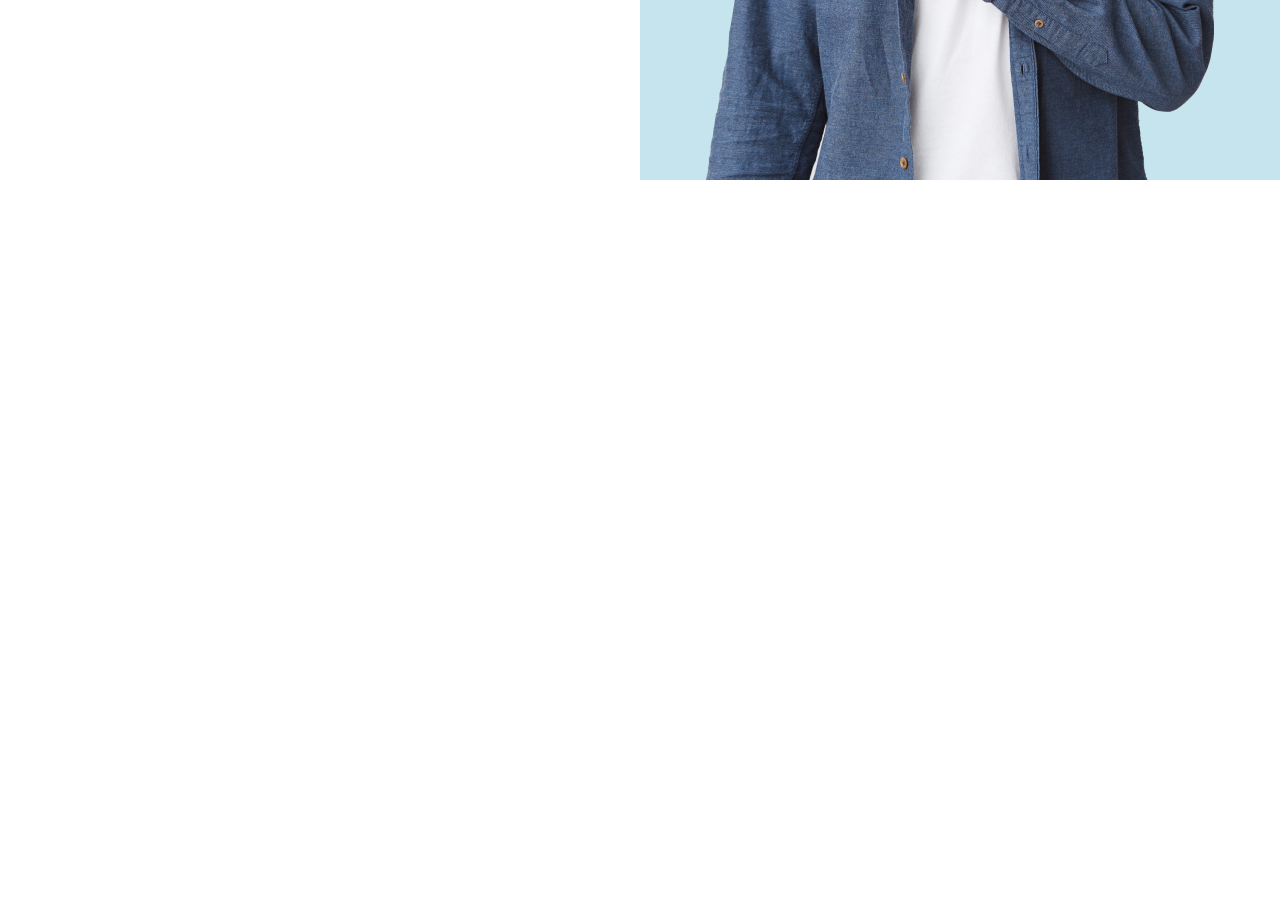
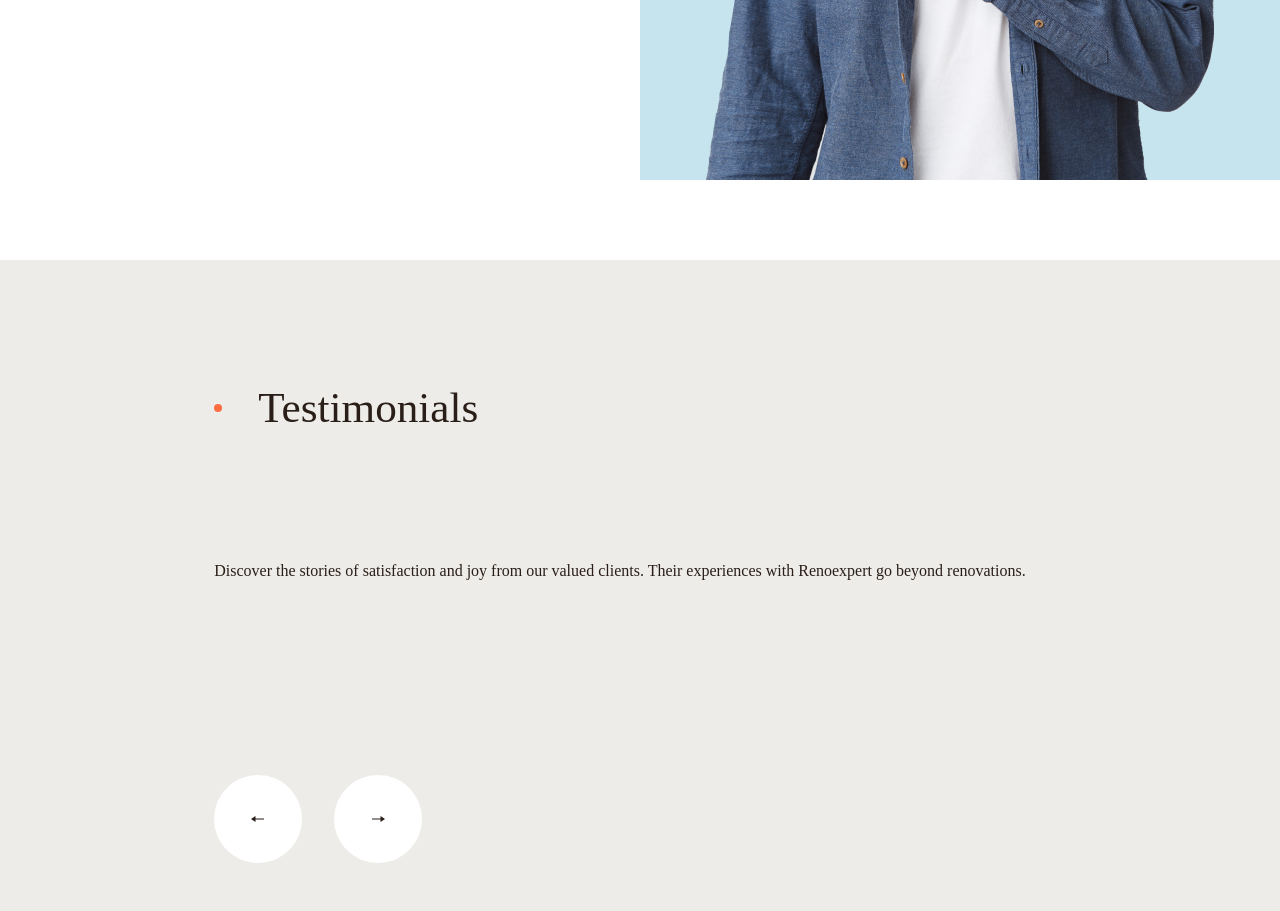
Before and after one commit to mdbakibillahrohan/renoexpert_public, a website: page index.html in a window 1280 px wide. Shown: the part 3136-4047 px from the top of the page. Before the commit the page ends 3396 px from the top, so only its background shows below. Drawn offline with nearby package versions, Linux system fonts and the light colour scheme; files that its build step writes are made by us from their sources.

Commit message:
testimonial left side

```diff
--- a/index.html
+++ b/index.html
@@ -13,7 +13,7 @@
       crossorigin="anonymous"
       referrerpolicy="no-referrer"
     />
-    <link rel="stylesheet" href="asset/css/glider.min.css">
+    <link rel="stylesheet" href="asset/css/glider.min.css" />
   </head>
 
   <body>
@@ -77,14 +77,14 @@
         <div class="h-full sm:w-full md:w-[95%] lg:w-[90%] absolute right-0">
           <div class="flex h-full w-full">
             <div class="h-full w-[43%] flex justify-end items-center">
-            <div class="w-[37.6875rem] mr-6 ">
+              <div class="w-[37.6875rem] mr-6">
                 <h1 class="text-[2.7rem] leading-[3.24rem] text-[#291E18]">
                   Where Vision Meets Precision, Every Detail Matters.
                 </h1>
                 <p class="text-[1.125rem] my-12 text-[#291E18CC]">
-                At Renoexpert, we believe every home has a unique story to tell.
-                Our skilled team in Singapore specializes in turning your space
-                into a narrative of style, comfort, and innovation.
+                  At Renoexpert, we believe every home has a unique story to
+                  tell. Our skilled team in Singapore specializes in turning
+                  your space into a narrative of style, comfort, and innovation.
                 </p>
                 <a
                   class="bg-[#FF6D43] py-4 px-10 inline-block text-[#EEECE8] rounded-full cursor-pointer z-10"
@@ -93,14 +93,14 @@
                 </a>
               </div>
             </div>
-          <div class="h-full flex w-[57%] justify-end items-center overflow-visible">
+            <div
+              class="h-full flex w-[57%] justify-end items-center overflow-visible"
+            >
               <!-- <img class="" src="/asset/img/3d floor plan 3.png" alt="" srcset="" /> -->
               <div class="hero-img w-full h-full"></div>
             </div>
           </div>
         </div>
-
-
       </section>
       <!-- here ended the hero section  -->
 
@@ -450,8 +450,6 @@
               </div>
             </div>
             <!-- single service section ended -->
-
-
           </div>
         </div>
       </section>
@@ -572,6 +570,75 @@
         </div>
       </section>
       <!-- free quote section end here  -->
+
+      <!-- testimonial section start here  -->
+      <section
+        class="bg-[#EEECE8] min-h-[35rem] w-full py-12 flex flex-row justify-center items-center gap-10"
+      >
+        <div class="leftSide">
+          <div class="flex gap-9 items-center py-20 mb-[3.19rem]">
+            <svg
+              xmlns="http://www.w3.org/2000/svg"
+              width="8"
+              height="8"
+              viewBox="0 0 8 8"
+              fill="none"
+            >
+              <circle cx="4" cy="4" r="4" fill="#FF6D43" />
+            </svg>
+            <h1
+              class="text-[#291E18] text-center not-italic text-[2.7rem] font-normal leading-10"
+            >
+              Testimonials
+            </h1>
+          </div>
+          <p
+            class="text-[#291E18] text-base not-italic font-normal leading-6 mb-[12rem]"
+          >
+            Discover the stories of satisfaction and joy from our valued
+            clients. Their experiences with Renoexpert go beyond renovations.
+          </p>
+
+          <div class="flex gap-8">
+            <svg
+              xmlns="http://www.w3.org/2000/svg"
+              width="88"
+              height="88"
+              viewBox="0 0 88 88"
+              fill="none"
+              class="cursor-pointer"
+            >
+              <rect
+                width="88"
+                height="88"
+                rx="44"
+                transform="matrix(-1 0 0 1 88 0)"
+                fill="white"
+              />
+              <path
+                d="M41.5 43.525V41L37 44.03L41.5 47.06V44.535H50V43.525H41.5Z"
+                fill="#291E18"
+              />
+            </svg>
+            <svg
+              xmlns="http://www.w3.org/2000/svg"
+              width="88"
+              height="88"
+              viewBox="0 0 88 88"
+              fill="none"
+              class="cursor-pointer"
+            >
+              <rect width="88" height="88" rx="44" fill="white" />
+              <path
+                d="M46.5 43.525V41L51 44.03L46.5 47.06V44.535H38V43.525H46.5Z"
+                fill="#291E18"
+              />
+            </svg>
+          </div>
+        </div>
+        <div class="rightSide"></div>
+      </section>
+      <!-- testimonial section end here  -->
     </div>
 
     <!-- javascript file link  -->
```
Lines whose indentation alone changed are shown as unchanged.
